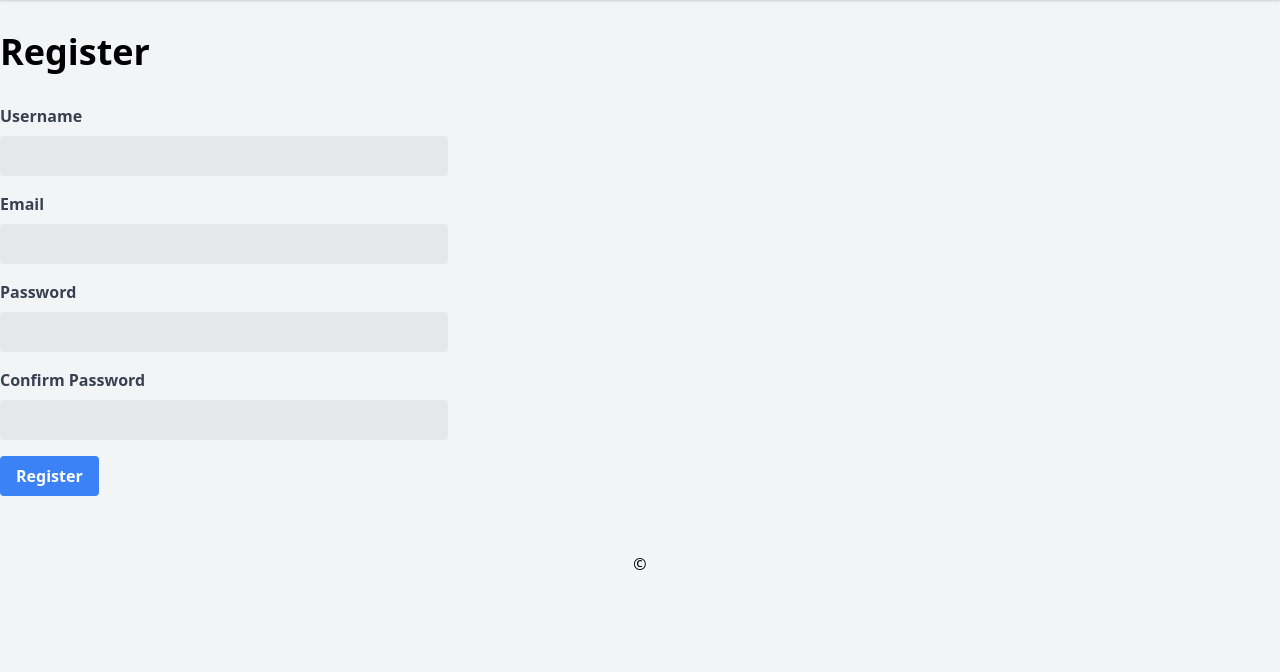
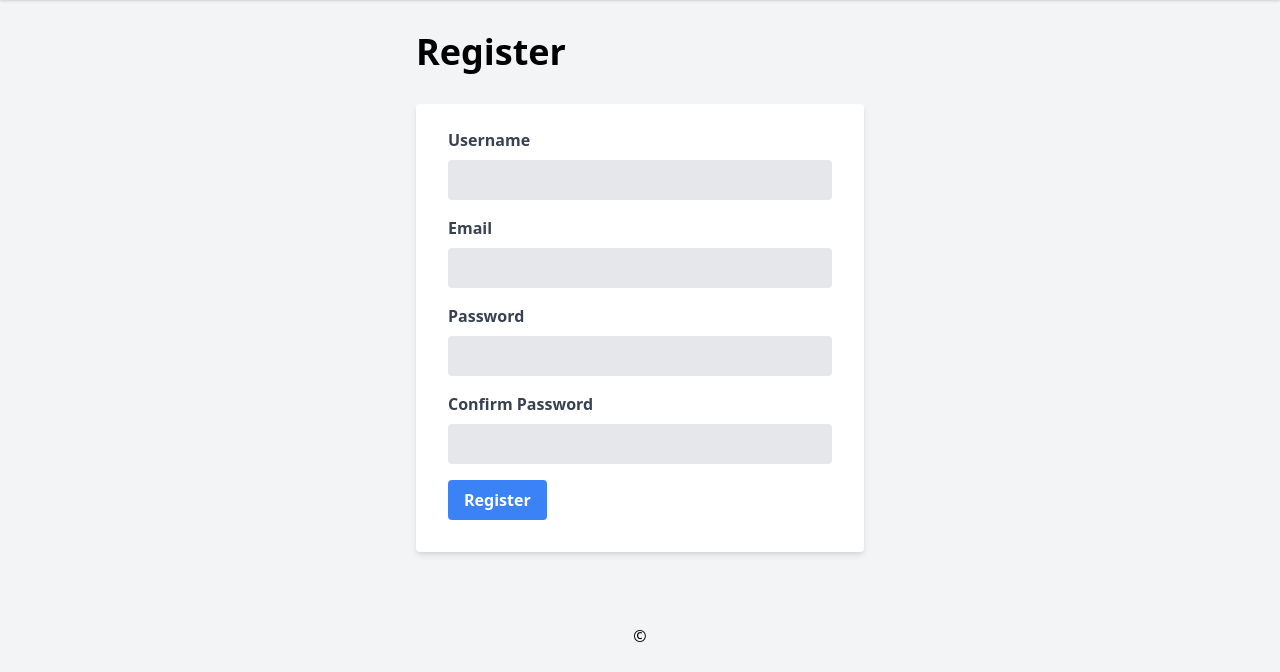
Before and after one commit to skandru/flask-python-postgres-tailwind, a Flask app: page /register in a window 1280 px wide. Shown: the part 156-828 px from the top of the page. Before the commit the page ends 726 px from the top, so only its background shows below. Run offline with Flask 3, Linux system fonts and the light colour scheme.

Commit message:
Lightning Appz-03 Moved login and register form fields to center of the page

```diff
--- a/templates/register.html
+++ b/templates/register.html
@@ -1,6 +1,8 @@
 {% extends 'base.html' %}
 
 {% block content %}
+  <div class="flex justify-center items-center h-full">
+    <div class="w-full max-w-md">
       <h1 class="text-4xl font-bold mb-8">Register</h1>
       {% with messages = get_flashed_messages() %}
         {% if messages %}
@@ -10,24 +12,26 @@
         {% endif %}
       {% endwith %}
 
-  <form method="POST" action="{{ url_for('register') }}" class="max-w-md">
+      <form method="POST" action="{{ url_for('register') }}" class="bg-white shadow-md rounded px-8 pt-6 pb-8 mb-4">
         {{ form.csrf_token }}
         <div class="mb-4">
           <label class="block text-gray-700 font-bold mb-2">Username</label>
-      {{ form.username(class="bg-gray-200 appearance-none border-2 border-gray-200 rounded w-full py-2 px-4 text-gray-700 leading-tight focus:outline-none focus:bg-white focus:border-purple-500", required=True) }}
+          {{ form.username(class="bg-gray-200 appearance-none border-2 border-gray-200 rounded w-full py-2 px-4 text-gray-700 leading-tight focus:outline-none focus:bg-white focus:border-blue-500", required=True) }}
         </div>
         <div class="mb-4">
           <label class="block text-gray-700 font-bold mb-2">Email</label>
-      {{ form.email(class="bg-gray-200 appearance-none border-2 border-gray-200 rounded w-full py-2 px-4 text-gray-700 leading-tight focus:outline-none focus:bg-white focus:border-purple-500", required=True) }}
+          {{ form.email(class="bg-gray-200 appearance-none border-2 border-gray-200 rounded w-full py-2 px-4 text-gray-700 leading-tight focus:outline-none focus:bg-white focus:border-blue-500", required=True) }}
         </div>
         <div class="mb-4">
           <label class="block text-gray-700 font-bold mb-2">Password</label>
-      {{ form.password(class="bg-gray-200 appearance-none border-2 border-gray-200 rounded w-full py-2 px-4 text-gray-700 leading-tight focus:outline-none focus:bg-white focus:border-purple-500", required=True) }}
+          {{ form.password(class="bg-gray-200 appearance-none border-2 border-gray-200 rounded w-full py-2 px-4 text-gray-700 leading-tight focus:outline-none focus:bg-white focus:border-blue-500", required=True) }}
         </div>
         <div class="mb-4">
           <label class="block text-gray-700 font-bold mb-2">Confirm Password</label>
-      {{ form.confirm_password(class="bg-gray-200 appearance-none border-2 border-gray-200 rounded w-full py-2 px-4 text-gray-700 leading-tight focus:outline-none focus:bg-white focus:border-purple-500", required=True) }}
+          {{ form.confirm_password(class="bg-gray-200 appearance-none border-2 border-gray-200 rounded w-full py-2 px-4 text-gray-700 leading-tight focus:outline-none focus:bg-white focus:border-blue-500", required=True) }}
         </div>
         <button type="submit" class="bg-blue-500 hover:bg-blue-700 text-white font-bold py-2 px-4 rounded focus:outline-none focus:shadow-outline">Register</button>
       </form>
+    </div>
+  </div>
 {% endblock %}
```
Also changed, not shown: templates/login.html (+7 -3 lines). Lines whose indentation alone changed are shown as unchanged.
